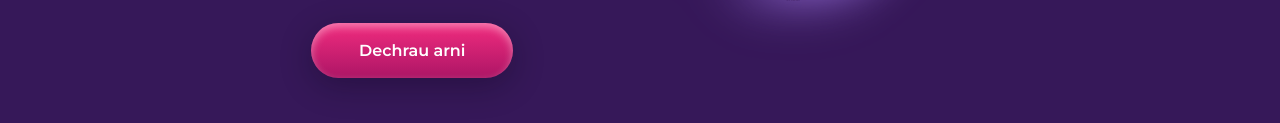
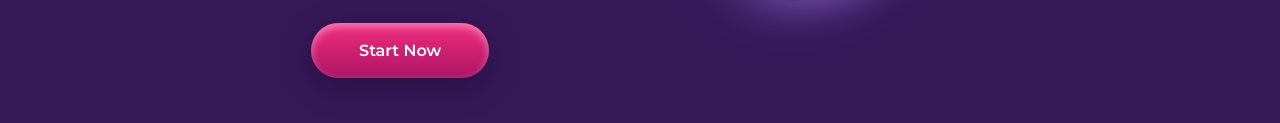
Before and after one commit to Ki-Reply-Uk/xchange24-game, a plain HTML site: page index.html in a window 1280 px wide. Shown: the part 537-660 px from the top of the page. Drawn offline with Linux system fonts and the light colour scheme.

```diff
--- a/index.html
+++ b/index.html
@@ -48,7 +48,7 @@
                   </ul>
                   <br>
                   <a href="javascript:alert('Welcome! Page is under construction!!')" class="home__button">
-                     Dechrau arni
+                     Start Now
                   </a>
                </div>
                <div class="home__images float_child">
```
